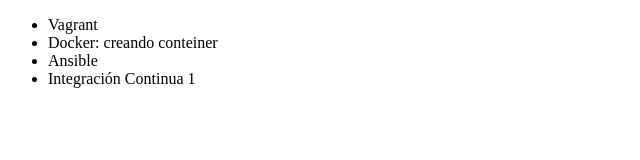
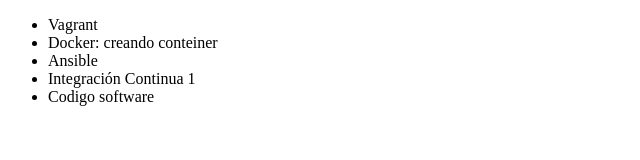
Before and after one commit to Nahuel14As/alura-git, a plain HTML site: page index.html in a window 1280 px wide. Shown: the whole page, without its empty margins (0-640 px from the left). Drawn offline with Linux system fonts and the light colour scheme.

```diff
--- a/index.html
+++ b/index.html
@@ -10,6 +10,7 @@
             <li>Docker: creando conteiner</li>
             <li>Ansible</li>
             <li>Integración Continua 1</li>
+            <li>Codigo software</li>
 
         </ul>
     </body>
```
